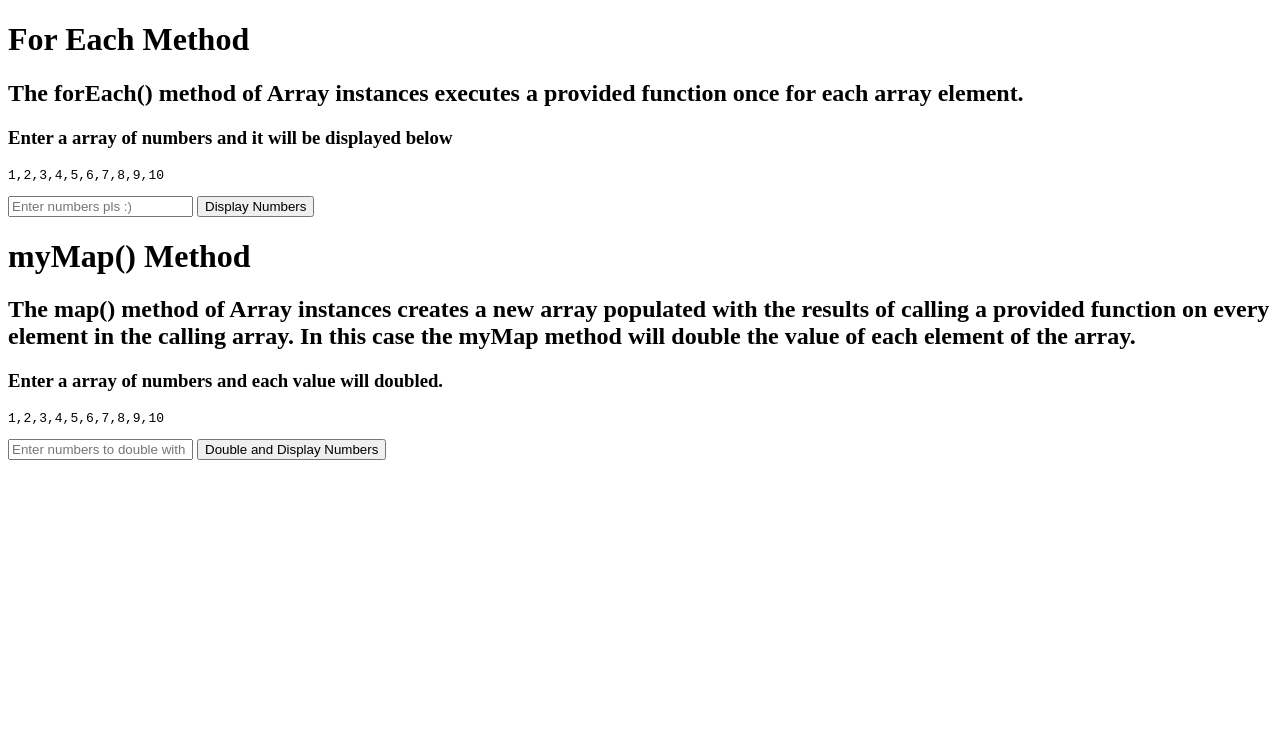
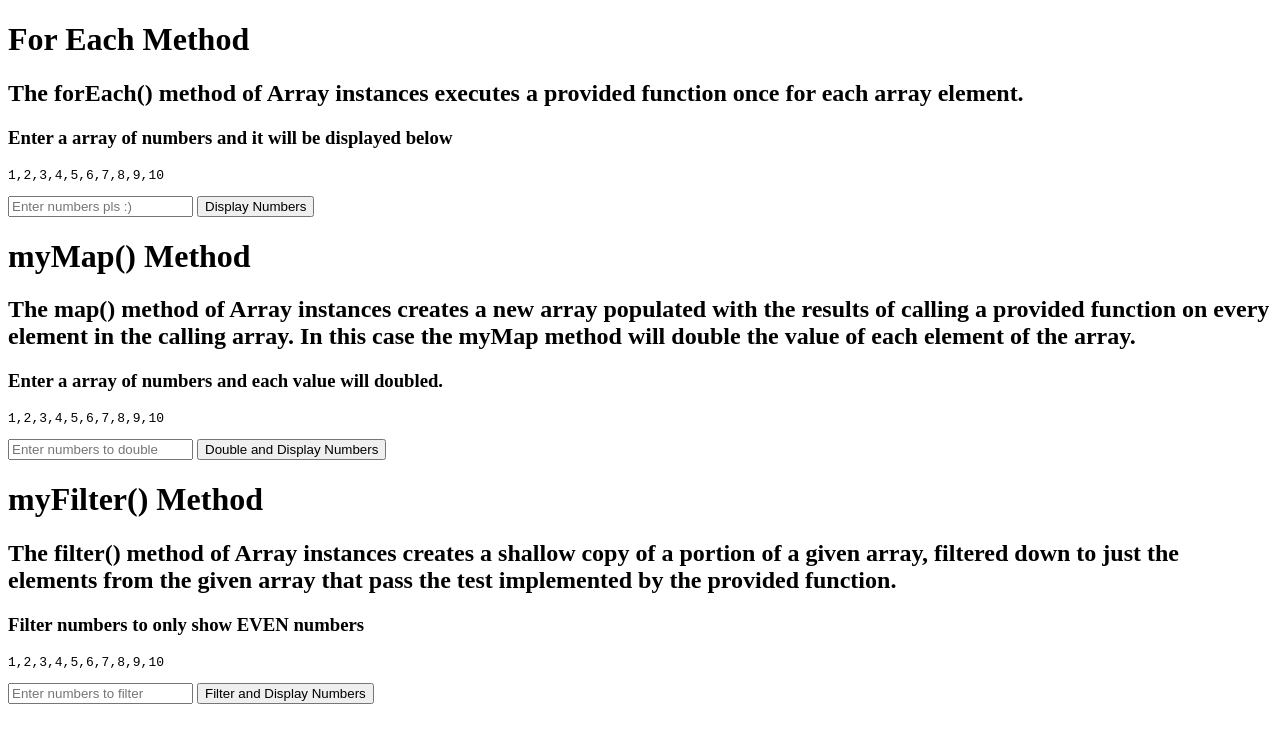
Before and after one commit to George-Sucuzhanay/JS-Methods-Web-Dev, a plain HTML site: page index.html in a window 1280 px wide. Drawn offline with Linux system fonts and the light colour scheme.

Commit message:
fixed filter

```diff
--- a/Rahat.html
+++ b/index.html
@@ -26,10 +26,22 @@
 <h2>The map() method of Array instances creates a new array populated with the results of calling a provided function on every element in the calling array. In this case the myMap method will double the value of each element of the array.</h2>
 <h3>Enter a array of numbers and each value will doubled.</h3>
 <pre>1,2,3,4,5,6,7,8,9,10</pre>
-<input type="text" id="mapInput" placeholder="Enter numbers to double with myMap">
+<input type="text" id="mapInput" placeholder="Enter numbers to double">
 <button onclick="displayDoubledNumbers()">Double and Display Numbers</button>
 <div id="output2"></div>
 
+
+
+
+
+
+<h1>myFilter() Method</h1>
+<h2>The filter() method of Array instances creates a shallow copy of a portion of a given array, filtered down to just the elements from the given array that pass the test implemented by the provided function.</h2>
+<h3>Filter numbers to only show EVEN numbers </h3>
+<pre>1,2,3,4,5,6,7,8,9,10</pre>
+<input type="text" id="filterInput" placeholder="Enter numbers to filter">
+<button onclick="displayFilter()">Filter and Display Numbers</button>
+<div id="output3"></div>
 <!-- Link to external JS file -->
 <script src="rahat.js"></script>
 
--- a/rahat.js
+++ b/rahat.js
@@ -53,3 +53,36 @@ function displayDoubledNumbers() {
         output2Div.innerHTML += `${num}<br>`;
     });
 }
+
+
+
+// Filter method
+function myFilter(array, callback){ // 2 params array and callback function
+    let result = [];// Initialize an empty array for the results
+    for(let i=0; i<array.length; i++){ // loop through the array
+        if(callback(array[i], i, array)){ // call back goes to each element
+            result.push(array[i]);  //if even push it to result
+        }
+    }
+    return result; // return even array
+}
+
+
+
+function displayFilter(){
+    const inputValue = document.getElementById('filterInput').value; // gets the values from the div by id
+    const numbersArray = inputValue.split(',').map(num => num.trim());  //makes it clean
+
+    // FILTER NUMBERS BY EVEN NUMBERS
+    const filtered = myFilter(numbersArray, function(num) {
+        return  num % 2 == 0;
+    });
+//rinsie and repeat from above
+    const output3Div = document.getElementById('output3');
+    output3Div.innerHTML = '';
+
+    // Use myEach to display the filtered numbers
+    myEach(filtered, function(num) {
+        output3Div.innerHTML += `${num}<br>`;
+    });
+}
```
